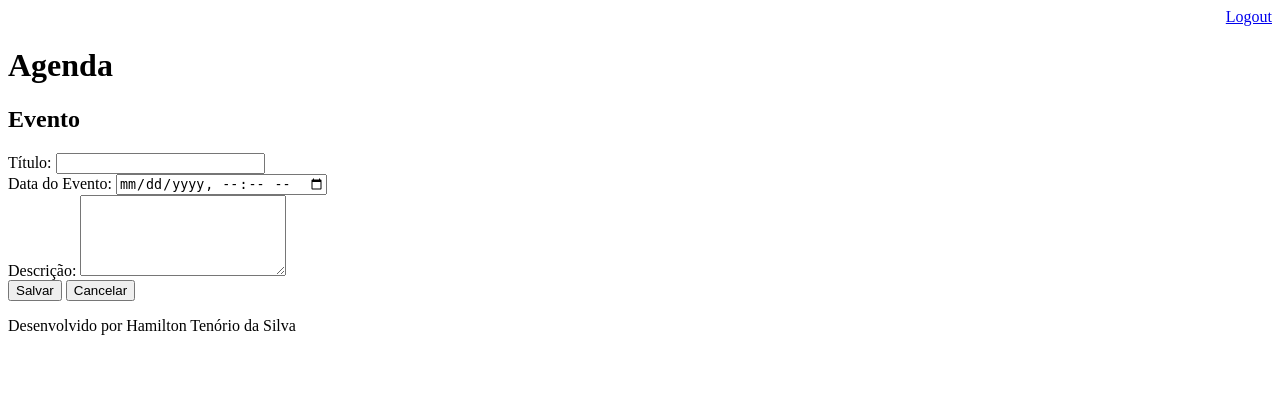
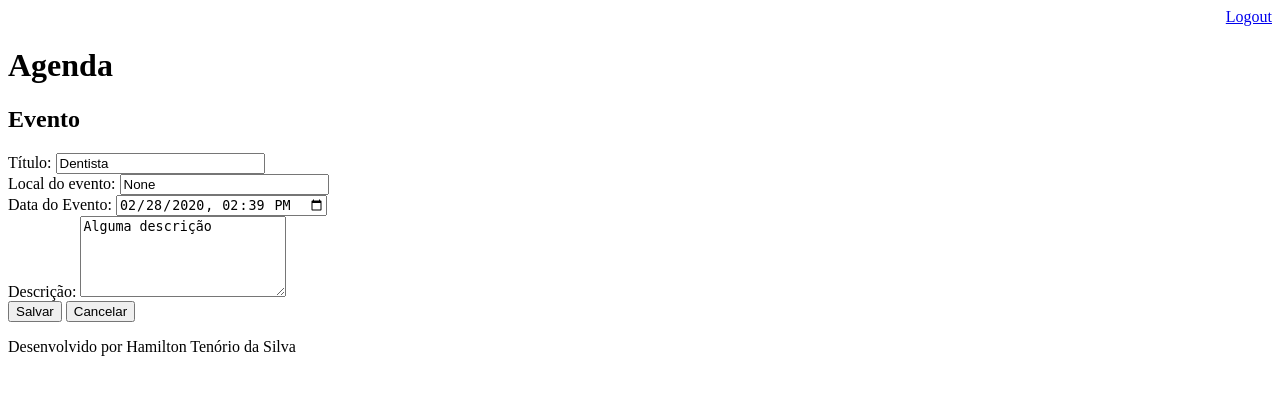
Before and after one commit to htsnet/agenda, a Django app: page /agenda/evento/?id=1 in a window 1280 px wide. Shown: the top 395 px of the page. Run offline with Django 3.2, Linux system fonts and the light colour scheme; a user stored in the database is signed in; data comes from the database, SQL or seed files in the repository; both versions use the stored data as it was after the commit.

Commit message:
Inserida função de alteração e exclusão de evento

```diff
--- a/agenda/urls.py
+++ b/agenda/urls.py
@@ -24,6 +24,7 @@
     path('agenda/', views.lista_eventos),
     path('agenda/evento/', views.evento),
     path('agenda/evento/submit', views.submit_evento),
+    path('agenda/evento/delete/<int:id_evento>/', views.delete_evento),
     # path('', views.index),
     path('', RedirectView.as_view(url='/agenda/')),
     path('login/', views.login_user),
--- a/core/models.py
+++ b/core/models.py
@@ -20,3 +20,6 @@
 
     def get_data_evento(self):
         return self.data_evento.strftime('%d/%m/%Y %H:%M')
+
+    def get_data_input_evento(self):
+        return self.data_evento.strftime('%Y-%m-%dT%H:%M')
--- a/core/views.py
+++ b/core/views.py
@@ -3,7 +3,6 @@
 from django.contrib.auth.decorators import login_required
 from django.contrib.auth import authenticate, login, logout
 from django.contrib import messages
-
 
 
 def evento(request, titulo_evento):
@@ -52,18 +51,48 @@
 
 @login_required(login_url='/login/')
 def evento(request):
-    return render(request, 'evento.html')
+    id_evento = request.GET.get('id')
+    dados = {}
+    if id_evento:
+        dados['evento'] = Evento.objects.get(id=id_evento)
+    return render(request, 'evento.html', dados)
 
 
 @login_required(login_url='/login/')
 def submit_evento(request):
     if request.POST:
         titulo = request.POST.get('titulo')
+        local = request.POST.get('local')
         data_evento = request.POST.get('data_evento')
         descricao = request.POST.get('descricao')
         usuario = request.user
-        Evento.objects.create(titulo=titulo,
+        id_evento = request.POST.get('id_evento')
+        if id_evento:
+            evento = Evento.objects.get(id=id_evento)
+            if evento.usuario == usuario:
+                evento.titulo = titulo
+                evento.descricao = descricao
+                evento.data_evento = data_evento
+                evento.local = local
+                evento.save()
+            # outra opção sem a verificação do id
+            # Evento.objects.filter(id=id_evento).update(titulo=titulo,
+            #                                            data_evento=data_evento,
+            #                                            descricao=descricao,
+            #                                            local=local)
+        else:
+            Evento.objects.create(titulo=titulo,
+                              local=local,
                               data_evento=data_evento,
                               descricao=descricao,
                               usuario=usuario)
     return redirect('/')
+
+
+@login_required(login_url='/login/')
+def delete_evento(request, id_evento):
+    usuario = request.user
+    evento = Evento.objects.get(id=id_evento)
+    if usuario == evento.usuario:
+        evento.delete()
+    return redirect('/')
--- a/templates/agenda.html
+++ b/templates/agenda.html
@@ -6,7 +6,11 @@
     </a>
     <ul style="font-size: 18px;">
     {% for evento in eventos %}
-        <li>{{evento.titulo}} - {{evento.get_data_evento}}</li>
+        <li>
+            {{evento.titulo}} - {{evento.get_data_evento}} - {{evento.local}}
+            ( <a href="evento/?id={{evento.id}}">Editar</a> /
+            <a href="evento/delete/{{evento.id}}">Excluir</a> )
+        </li>
     {% endfor %}
     </ul>
 {% endblock %}
--- a/templates/evento.html
+++ b/templates/evento.html
@@ -5,13 +5,17 @@
 <h2>Evento</h2>
 <form action="submit" method="POST">{% csrf_token %}
     <label>Título: </label>
-    <input type="text" name="titulo" size="23">
+    <input type="number" name="id_evento" value="{{evento.id" hidden>
+    <input type="text" name="titulo" size="23" value="{{evento.titulo}}">
+    <br>
+    <label>Local do evento: </label>
+    <input type="text" name="local" size="23" value="{{evento.local}}">
     <br>
     <label>Data do Evento: </label>
-    <input type="datetime-local" name="data_evento">
+    <input type="datetime-local" name="data_evento" value="{{evento.get_data_input_evento}}">
     <br>
     <label>Descrição: </label>
-    <textarea name="descricao" rows="5" cols="23"></textarea>
+    <textarea name="descricao" rows="5" cols="23" >{{evento.descricao}}</textarea>
     <br>
     <button type="submit">Salvar</button>
     <a href="/">
```
Also changed, not shown: db.sqlite3.
